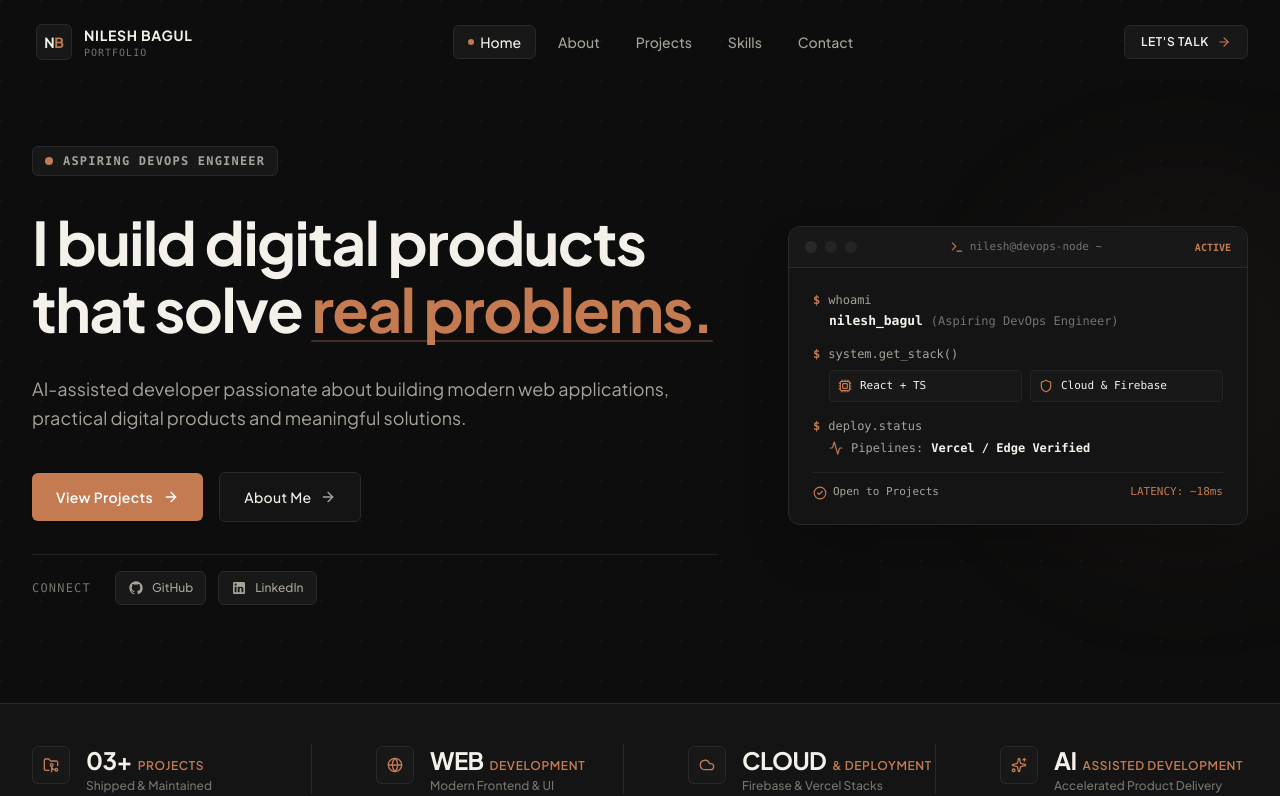
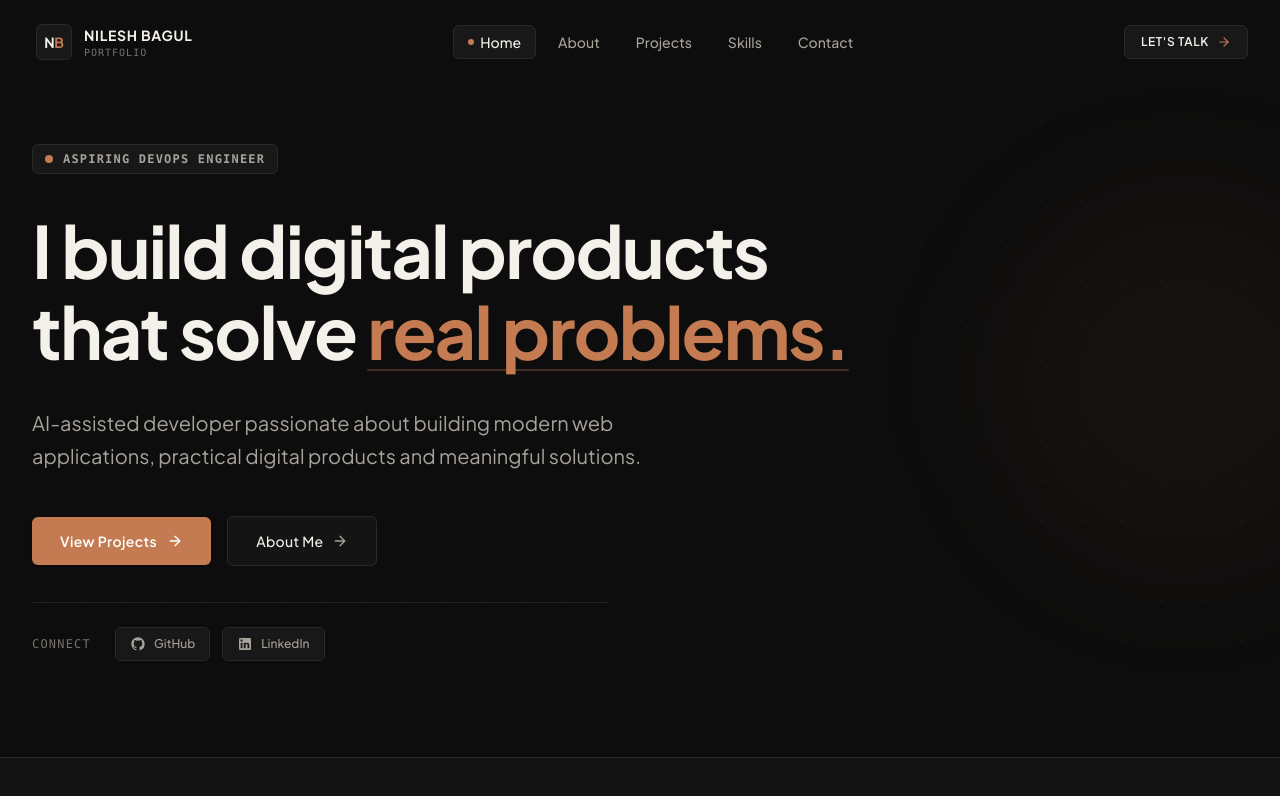
Before and after one commit to nileshsonar00002-eng/PORTFOLIO, a React (Vite) app: page / in a window 1280 px wide. Shown: the top 796 px of the page. Built offline with nearby package versions, Linux system fonts and the light colour scheme.

Commit message:
refactor: remove terminal card from hero and remove currently learning section from skills

```diff
--- a/src/components/Hero.tsx
+++ b/src/components/Hero.tsx
@@ -1,7 +1,7 @@
 import React from 'react'
 import { personalInfo, socialLinks } from '../data/portfolioData'
 import { SocialIcon } from './SocialIcons'
-import { ArrowRight, Terminal, CheckCircle2, Shield, Cpu, Activity } from 'lucide-react'
+import { ArrowRight } from 'lucide-react'
 
 export const Hero: React.FC = () => {
   const scrollTo = (id: string) => {
@@ -15,7 +15,7 @@ export const Hero: React.FC = () => {
     <section
       id="home"
       aria-label="Introduction and Overview"
-      className="relative min-h-[88vh] flex items-center pt-28 pb-16 lg:pt-36 lg:pb-24 overflow-hidden border-b border-[#292929]"
+      className="relative min-h-[82vh] flex items-center pt-28 pb-16 lg:pt-36 lg:pb-24 overflow-hidden border-b border-[#292929]"
     >
       {/* Background Architectural Grid Lines */}
       <div
@@ -35,10 +35,7 @@ export const Hero: React.FC = () => {
       />
 
       <div className="max-w-7xl mx-auto px-4 sm:px-6 lg:px-8 w-full relative z-10">
-        <div className="grid grid-cols-1 lg:grid-cols-12 gap-12 lg:gap-14 items-center">
-
-          {/* LEFT COLUMN: Narrative & Call to Action */}
-          <div className="lg:col-span-7 flex flex-col items-start space-y-6 lg:space-y-8">
+        <div className="max-w-4xl flex flex-col items-start space-y-7 lg:space-y-9">
 
           {/* Small Badge */}
           <div className="inline-flex items-center space-x-2.5 px-3 py-1.5 rounded-md bg-[#181818] border border-[#292929]">
@@ -49,7 +46,7 @@ export const Hero: React.FC = () => {
           </div>
 
           {/* Main Headline */}
-            <h1 className="text-4xl sm:text-5xl lg:text-6xl font-bold tracking-tight text-[#F4F1EA] leading-[1.12]">
+          <h1 className="text-4xl sm:text-6xl lg:text-7xl font-bold tracking-tight text-[#F4F1EA] leading-[1.12]">
             I build digital products <br className="hidden sm:inline" />
             that solve{' '}
             <span className="text-[#C47B52] relative inline-block">
@@ -62,7 +59,7 @@ export const Hero: React.FC = () => {
           </h1>
 
           {/* Sub-headline description */}
-            <p className="text-base sm:text-lg text-[#A7A29A] max-w-2xl leading-relaxed">
+          <p className="text-lg sm:text-xl text-[#A7A29A] max-w-2xl leading-relaxed">
             {personalInfo.heroBio}
           </p>
 
@@ -71,7 +68,7 @@ export const Hero: React.FC = () => {
             <button
               type="button"
               onClick={() => scrollTo('projects')}
-                className="w-full sm:w-auto inline-flex items-center justify-center space-x-2.5 px-6 py-3.5 rounded-md bg-[#C47B52] hover:bg-[#D28A5C] text-[#FFFFFF] font-semibold text-sm tracking-wide transition-all shadow-sm hover:shadow-[#C47B52]/10 hover:shadow-lg focus-visible:ring-2 focus-visible:ring-[#C47B52] group"
+              className="w-full sm:w-auto inline-flex items-center justify-center space-x-2.5 px-7 py-3.5 rounded-md bg-[#C47B52] hover:bg-[#D28A5C] text-[#FFFFFF] font-semibold text-sm tracking-wide transition-all shadow-sm hover:shadow-[#C47B52]/10 hover:shadow-lg focus-visible:ring-2 focus-visible:ring-[#C47B52] group"
             >
               <span>View Projects</span>
               <ArrowRight className="w-4 h-4 group-hover:translate-x-1 transition-transform" />
@@ -80,7 +77,7 @@ export const Hero: React.FC = () => {
             <button
               type="button"
               onClick={() => scrollTo('about')}
-                className="w-full sm:w-auto inline-flex items-center justify-center space-x-2 px-6 py-3.5 rounded-md bg-[#141414] hover:bg-[#181818] text-[#F4F1EA] border border-[#292929] hover:border-[#77736D] font-medium text-sm tracking-wide transition-all focus-visible:ring-2 focus-visible:ring-[#C47B52] group"
+              className="w-full sm:w-auto inline-flex items-center justify-center space-x-2 px-7 py-3.5 rounded-md bg-[#141414] hover:bg-[#181818] text-[#F4F1EA] border border-[#292929] hover:border-[#77736D] font-medium text-sm tracking-wide transition-all focus-visible:ring-2 focus-visible:ring-[#C47B52] group"
             >
               <span>About Me</span>
               <ArrowRight className="w-4 h-4 text-[#A7A29A] group-hover:text-[#F4F1EA] group-hover:translate-x-1 transition-transform" />
@@ -88,7 +85,7 @@ export const Hero: React.FC = () => {
           </div>
 
           {/* Social Icons Bar (Subtle, Clean — GitHub & LinkedIn only) */}
-            <div className="pt-4 flex flex-col sm:flex-row sm:items-center gap-3 sm:gap-6 border-t border-[#292929]/70 w-full">
+          <div className="pt-6 flex flex-col sm:flex-row sm:items-center gap-3 sm:gap-6 border-t border-[#292929]/70 w-full max-w-xl">
             <span className="text-xs font-mono uppercase tracking-widest text-[#77736D]">
               Connect
             </span>
@@ -100,7 +97,7 @@ export const Hero: React.FC = () => {
                   target="_blank"
                   rel="noopener noreferrer"
                   aria-label={social.ariaLabel}
-                    className="inline-flex items-center space-x-2 px-3 py-2 rounded-md bg-[#181818] border border-[#292929] text-[#A7A29A] hover:text-[#C47B52] hover:border-[#C47B52]/40 hover:bg-[#1E1C1A] transition-all focus-visible:ring-2 focus-visible:ring-[#C47B52]"
+                  className="inline-flex items-center space-x-2 px-3.5 py-2 rounded-md bg-[#181818] border border-[#292929] text-[#A7A29A] hover:text-[#C47B52] hover:border-[#C47B52]/40 hover:bg-[#1E1C1A] transition-all focus-visible:ring-2 focus-visible:ring-[#C47B52]"
                 >
                   <SocialIcon type={social.icon} className="w-4 h-4" />
                   <span className="text-xs font-medium">{social.name}</span>
@@ -110,87 +107,6 @@ export const Hero: React.FC = () => {
           </div>
 
         </div>
-
-          {/* RIGHT COLUMN: Minimal Engineering Console & System Architecture Spec (Face removed) */}
-          <div className="lg:col-span-5 flex justify-center lg:justify-end w-full">
-            <div className="w-full max-w-[460px] bg-[#141414] rounded-xl border border-[#292929] shadow-2xl overflow-hidden group hover:border-[#383838] transition-all duration-300">
-
-              {/* Console Window Header */}
-              <div className="flex items-center justify-between px-4 py-3 bg-[#181818] border-b border-[#292929]">
-                <div className="flex items-center space-x-2">
-                  <span className="w-3 h-3 rounded-full bg-[#292929] group-hover:bg-[#C47B52]/70 transition-colors" />
-                  <span className="w-3 h-3 rounded-full bg-[#242424]" />
-                  <span className="w-3 h-3 rounded-full bg-[#242424]" />
-                </div>
-                <div className="flex items-center space-x-1.5 font-mono text-[11px] text-[#77736D]">
-                  <Terminal className="w-3.5 h-3.5 text-[#C47B52]" />
-                  <span>nilesh@devops-node ~</span>
-                </div>
-                <span className="text-[10px] font-mono text-[#C47B52] uppercase font-semibold">
-                  ACTIVE
-                </span>
-              </div>
-
-              {/* Console Body / Telemetry */}
-              <div className="p-5 sm:p-6 font-mono text-xs space-y-4">
-
-                {/* Command 1: Identity */}
-                <div>
-                  <div className="flex items-center space-x-2 text-[#A7A29A]">
-                    <span className="text-[#C47B52] font-bold">$</span>
-                    <span>whoami</span>
-                  </div>
-                  <div className="mt-1 pl-4 text-[#F4F1EA] text-[13px] font-semibold">
-                    nilesh_bagul <span className="text-[#77736D] font-normal text-xs">(Aspiring DevOps Engineer)</span>
-                  </div>
-                </div>
-
-                {/* Command 2: Stack & Architecture */}
-                <div>
-                  <div className="flex items-center space-x-2 text-[#A7A29A]">
-                    <span className="text-[#C47B52] font-bold">$</span>
-                    <span>system.get_stack()</span>
-                  </div>
-                  <div className="mt-2 pl-4 grid grid-cols-2 gap-2 text-[#A7A29A]">
-                    <div className="p-2 rounded bg-[#181818] border border-[#242424] flex items-center space-x-2">
-                      <Cpu className="w-3.5 h-3.5 text-[#C47B52]" />
-                      <span className="text-[#F4F1EA] text-[11px]">React + TS</span>
-                    </div>
-                    <div className="p-2 rounded bg-[#181818] border border-[#242424] flex items-center space-x-2">
-                      <Shield className="w-3.5 h-3.5 text-[#C47B52]" />
-                      <span className="text-[#F4F1EA] text-[11px]">Cloud &amp; Firebase</span>
-                    </div>
-                  </div>
-                </div>
-
-                {/* Command 3: Deployment Pipeline Status */}
-                <div>
-                  <div className="flex items-center space-x-2 text-[#A7A29A]">
-                    <span className="text-[#C47B52] font-bold">$</span>
-                    <span>deploy.status</span>
-                  </div>
-                  <div className="mt-1.5 pl-4 flex items-center space-x-2 text-[#F4F1EA]">
-                    <Activity className="w-3.5 h-3.5 text-[#C47B52]" />
-                    <span className="text-xs text-[#A7A29A]">Pipelines:</span>
-                    <span className="text-xs font-semibold text-[#F4F1EA]">Vercel / Edge Verified</span>
-                  </div>
-                </div>
-
-                {/* Status Footer Inside Console */}
-                <div className="pt-3 border-t border-[#242424] flex items-center justify-between text-[11px] text-[#77736D]">
-                  <span className="flex items-center space-x-1.5">
-                    <CheckCircle2 className="w-3.5 h-3.5 text-[#C47B52]" />
-                    <span className="text-[#A7A29A]">Open to Projects</span>
-                  </span>
-                  <span className="text-[#C47B52]">LATENCY: ~18ms</span>
-                </div>
-
-              </div>
-
-            </div>
-          </div>
-
-        </div>
       </div>
     </section>
   )
--- a/src/components/SkillsSection.tsx
+++ b/src/components/SkillsSection.tsx
@@ -47,8 +47,8 @@ export const SkillsSection: React.FC = () => {
           </p>
         </div>
 
-        {/* 4 Clean Categories Grid */}
-        <div className="grid grid-cols-1 md:grid-cols-2 lg:grid-cols-4 gap-6">
+        {/* 3 Clean Categories Grid */}
+        <div className="grid grid-cols-1 md:grid-cols-3 gap-6 lg:gap-8">
           {skillCategories.map((category) => (
             <div
               key={category.category}
--- a/src/data/portfolioData.ts
+++ b/src/data/portfolioData.ts
@@ -148,12 +148,6 @@ export const skillCategories: SkillCategory[] = [
     skills: ['Antigravity', 'Gemini', 'ChatGPT', 'Claude'],
     note: 'Advanced prompt architecture, AI-assisted coding, automated scaffolding, and workflow optimization.'
   },
-  {
-    category: 'Currently Learning',
-    iconName: 'Compass',
-    skills: ['Linux', 'DevOps', 'Cloud Infrastructure'],
-    note: 'Bash scripting, containerization, CI/CD pipelines, and infrastructure as code principles.'
-  },
 ]
 
 export const processSteps: ProcessStep[] = [
```
Lines whose indentation alone changed are shown as unchanged.
